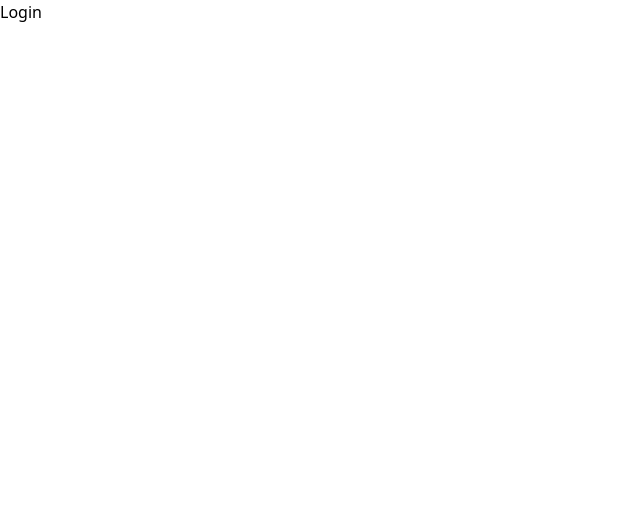
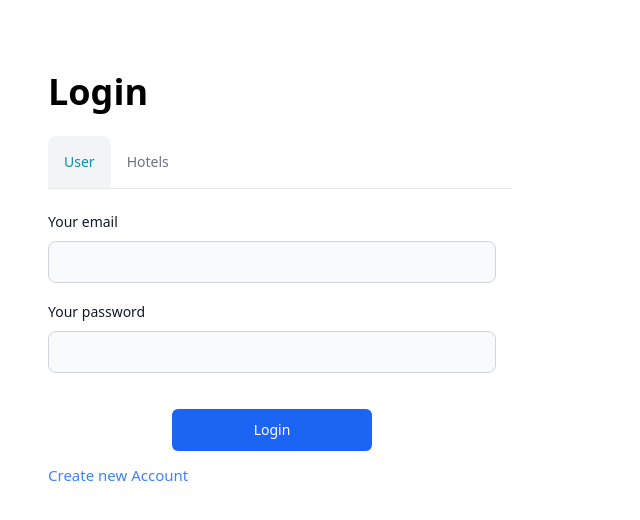
Before and after one commit to afreediz/odc_platform, a React (Create React App) app in the folder client/: page /login in a window 1280 px wide. Shown: the top 520 px of the page, without its empty margins (0-640 px from the left). Built offline with nearby package versions, Linux system fonts and the light colour scheme.

Commit message:
completed loginpage

```diff
--- a/client/src/pages/Login.jsx
+++ b/client/src/pages/Login.jsx
@@ -1,40 +1,112 @@
-import React, { useState } from 'react'
+import React, { useState,Link } from 'react'
 import { useContext } from 'react'
 import { usercontext } from '../context/userContext'
 import { API_URL } from '../constants';
 import { useNavigate } from 'react-router-dom';
 import axios from 'axios';
+import { Button, Label, TextInput, Tabs } from "flowbite-react";
+
 
 const Login = () => {
     const navigate = useNavigate();
-  const {setUser} = useContext(usercontext);
+    const { setUser } = useContext(usercontext);
     const [data, setData] = useState({
-    email:"",
-    password:""
+        email: "",
+        password: ""
     })
     const [error, setError] = useState("")
     // 2 input boxes with names : email and password targetting onChange to onchange
-  const onchange = (e)=> {
-    const {name, value} = e.target;
-    setData((old_data)=>{
+    const onchange = (e) => {
+        const { name, value } = e.target;
+        setData((old_data) => {
             return {
-        [name]:value
+                [name]: value
             }
         })
     }
-  const on_submit = async()=> {
-    try{
-      const response = await axios.post(API_URL+'auth/login?type=user',{
+    const on_submit = async () => {
+        try {
+            const response = await axios.post(API_URL + 'auth/login?type=user', {
                 ...data
             })
             setUser(response.data.user)
             navigate('/')
-    }catch({response}){
+        } catch ({ response }) {
             setError(response.data.message)
         }
     }
+
     return (
-    <div>Login</div>
+        <div className='xl:max-w-[40%] md:max-w-[60%] max-w-[90%] md:m-6 md:p-6 m-3 p-3 border-sky-500'>
+            <h1 className='md:text-4xl   text-2xl font-semibold md:my-6 my-3'>Login</h1>
+            <Tabs aria-label="Default tabs" style="default" className=''>
+                <Tabs.Item active title="User" >
+                    <form className="flex max-w-md flex-col gap-4" onSubmit={(e)=>{
+                        e.preventDefault()
+                        on_submit()
+                    }}>
+
+                        <div>
+                            <div className="mb-2 block">
+                                <Label htmlFor="email1" value="Your email" />
+                            </div>
+                            <TextInput id="email1" type="email" required name='email'/>
+                        </div>
+
+                        <div>
+                            <div className="mb-2 block">
+                                <Label htmlFor="password1" value="Your password" />
+                            </div>
+                            <TextInput id="password1" type="password" required name='password' />
+                        </div>
+
+
+                        <Button type="submit" className='bg-blue-600 text-white rounded-md mt-5 w-[200px] mx-auto'>Login</Button>
+
+                        <a href="signup" className='md:text-[15px] text-xs text-blue-500'>Create new Account</a>
+
+                    </form>
+                </Tabs.Item>
+
+                <Tabs.Item active title="Hotels" >
+                    <form className="flex max-w-md flex-col gap-4" onSubmit={(e)=>{
+                        e.preventDefault()
+                        on_submit()
+                    }}>
+
+                        <div>
+                            <div className="mb-2 block">
+                                <Label htmlFor="email1" value="Your email" />
+                            </div>
+                            <TextInput id="email1" type="email" required name='email' />
+                        </div>
+
+                        <div>
+                            <div className="mb-2 block">
+                                <Label htmlFor="hotel_num" value="Hotel number" />
+                            </div>
+                            <TextInput id="hotel_num" type="number" required name='hotel_num' />
+                        </div>
+
+
+                        <div>
+                            <div className="mb-2 block">
+                                <Label htmlFor="password1" value="Your password" />
+                            </div>
+                            <TextInput id="password1" type="password" required  name='passowrd'/>
+                        </div>
+
+                        <Button type="submit" className='bg-blue-600 text-white rounded-md mt-5 w-[200px] mx-auto'>Login</Button>
+
+                        <a href="signup" className='md:text-[15px] text-xs text-blue-500'>Create new Account</a>
+                    </form>
+                </Tabs.Item>
+
+            </Tabs>
+
+
+        </div>
+
     )
 }
 
--- a/client/src/pages/Signup.jsx
+++ b/client/src/pages/Signup.jsx
@@ -135,6 +135,9 @@ const Signup = () => {
 
 
                         <Button type="submit">Signup</Button>
+
+                        <a href="login" className='md:text-[15px] text-xs text-blue-500'>Login</a>
+
                     </form>
                 </Tabs.Item>
                 <Tabs.Item active title="Hotel" >
@@ -246,6 +249,8 @@ const Signup = () => {
 
 
                         <Button type="submit">Signup</Button>
+                        <a href="login" className='md:text-[15px] text-xs text-blue-500'>Login</a>
+
                     </form>
                 </Tabs.Item>
 
```
Lines whose indentation alone changed are shown as unchanged.
